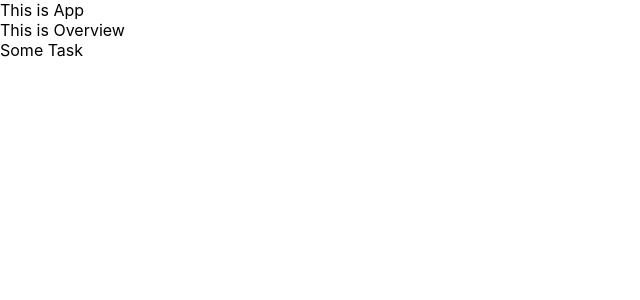
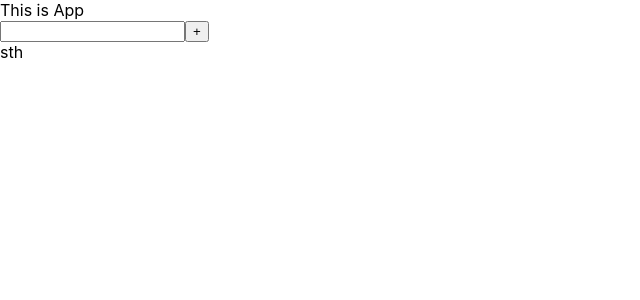
Before and after one commit to djk01281/react-todo-app-class, a React (Create React App) app in the folder task-app/: page / in a window 1280 px wide. Shown: the top 300 px of the page, without its empty margins (0-640 px from the left). Built offline with nearby package versions, Linux system fonts and the light colour scheme.

Commit message:
feat: add adding tasks

```diff
--- a/task-app/src/App.js
+++ b/task-app/src/App.js
@@ -1,12 +1,66 @@
 import "./App.css";
+import React, { Component } from "react";
 import Overview from "./components/Overview";
-function App() {
-  return (
-    <div>
-      This is App
-      <Overview task="Some Task" />
-    </div>
-  );
+class App extends Component {
+  constructor() {
+    super();
+    this.state = {
+      taskArray: [{ task: "sth", id: 1 }],
+    };
+    this.addTask = this.addTask.bind(this);
+    this.deleteTask = this.deleteTask.bind(this);
+  }
+  addTask(taskObject) {
+    this.setState({
+      taskArray: [...this.state.taskArray, taskObject],
+    });
+  }
+
+  deleteTask(idNumber) {
+    this.setState({
+      taskArray: this.taskArray.filter((item) => item.id !== idNumber),
+    });
+  }
+
+  render() {
+    return (
+      <div>
+        This is App
+        <Input addTask={this.addTask}></Input>
+        <Overview taskArray={this.state.taskArray} />
+      </div>
+    );
+  }
+}
+
+class Input extends Component {
+  constructor(props) {
+    super(props);
+    this.state = { text: "", task: {} };
+  }
+
+  render() {
+    const { addTask } = this.props;
+    return (
+      <div>
+        <div>{this.state.task.task}</div>
+        <input
+          type="text"
+          onChange={(e) => {
+            this.setState({ text: e.target.value });
+          }}
+        />
+        <button
+          onClick={(e) => {
+            this.setState({ task: { task: this.state.text, id: 0 } });
+            addTask(this.state.task);
+          }}
+        >
+          +
+        </button>
+      </div>
+    );
+  }
 }
 
 export default App;
--- a/task-app/src/components/Overview.js
+++ b/task-app/src/components/Overview.js
@@ -1,12 +1,17 @@
 import React, { Component } from "react";
 class Overview extends Component {
   constructor(props) {
-    super();
+    super(props);
   }
+
   render() {
+    const { taskArray } = this.props;
+
     return (
       <div>
-        This is Overview<div>{this.props.task}</div>
+        {taskArray.map((taskObject) => {
+          return <div>{taskObject.task}</div>;
+        })}
       </div>
     );
   }
```
